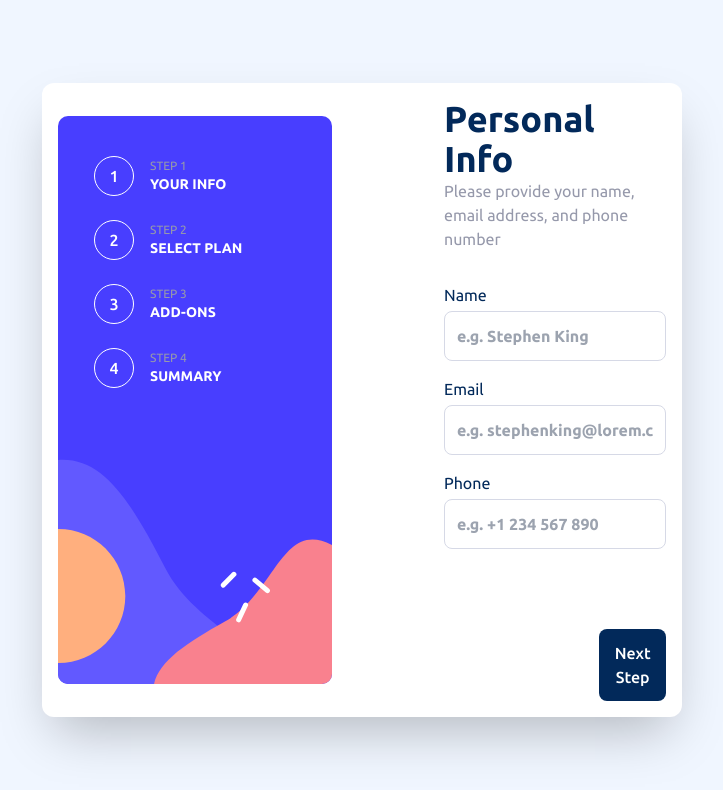
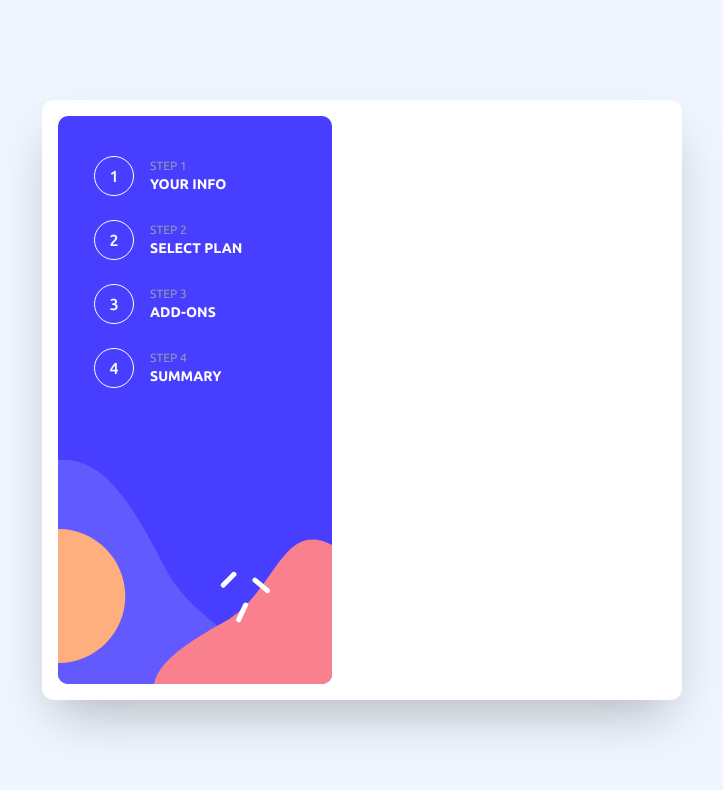
Before and after one commit to kajtini/Multi-Step-Form, a React (Vite) app: page /summary in a window 1280 px wide. Shown: the top 790 px of the page, without its empty margins (278-1001 px from the left). Built offline with nearby package versions, Linux system fonts and the light colour scheme.

Commit message:
second commit, routes changes

```diff
--- a/src/App.jsx
+++ b/src/App.jsx
@@ -1,25 +1,9 @@
-import { useState } from "react";
-import { Routes, Route } from "react-router-dom";
-import Step from "./components/Step";
-import Home from "./components/Home";
 import Card from "./components/Card";
 
 function App() {
   return (
     <div className="min-h-screen flex flex-col items-center justify-center font-primary bg-neutral-magnolia">
-      {/* Card */}
       <Card />
-      {/* Steps */}
-      <Routes>
-        <Route path="/" element={<Home />} />
-
-        <Route path="/step">
-          <Route path="1" element={<Step stepNumber={1} />} />
-          <Route path="2" element={<Step stepNumber={2} />} />
-          <Route path="3" element={<Step stepNumber={3} />} />
-          <Route path="4" element={<Step stepNumber={4} />} />
-        </Route>
-      </Routes>
     </div>
   );
 }
--- a/src/components/Card.jsx
+++ b/src/components/Card.jsx
@@ -1,12 +1,16 @@
 import Sidebar from "./Sidebar";
 import PersonalInfo from "./PersonalInfo";
+import { Link } from "react-router-dom";
+import { Routes, Route } from "react-router-dom";
 
 function Card() {
   return (
     <div className="w-[50%] bg-white rounded-xl shadow-2xl p-4">
       <div className="flex items-center gap-28">
         <Sidebar />
-        <PersonalInfo />
+        <Routes>
+          <Route path="/" element={<PersonalInfo />} />
+        </Routes>
       </div>
     </div>
   );
--- a/src/components/PersonalInfo.jsx
+++ b/src/components/PersonalInfo.jsx
@@ -54,7 +54,7 @@ function PersonalInfo() {
         {inputTypes.map((type, i) => (
           <li
             key={type}
-            className={`${i === inputTypes.length - 1 ? "mb-20" : "mb-4 "}`}
+            className={`${i === inputTypes.length - 1 ? "mb-16" : "mb-4 "}`}
           >
             <p className="text-primary-blue-marine mb-1">
               {type[0].toUpperCase().concat(type.slice(1))}
```
